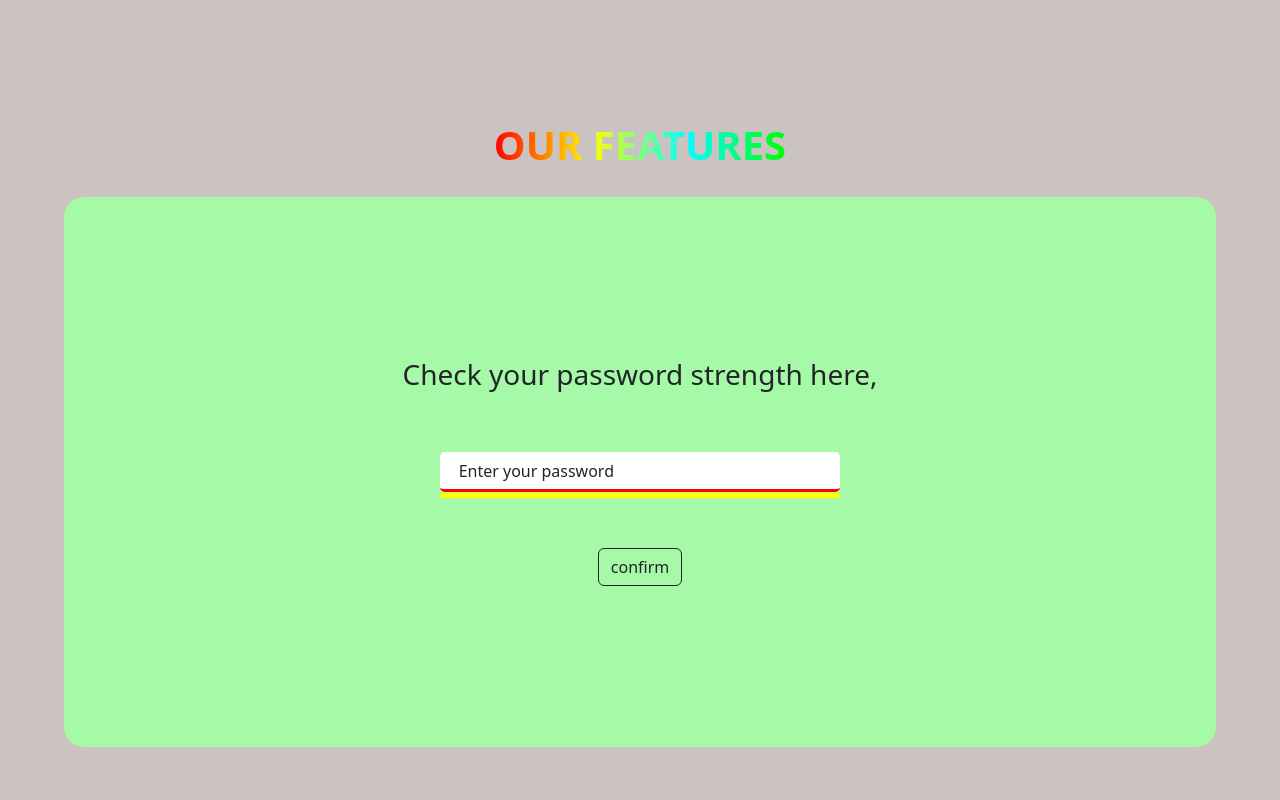
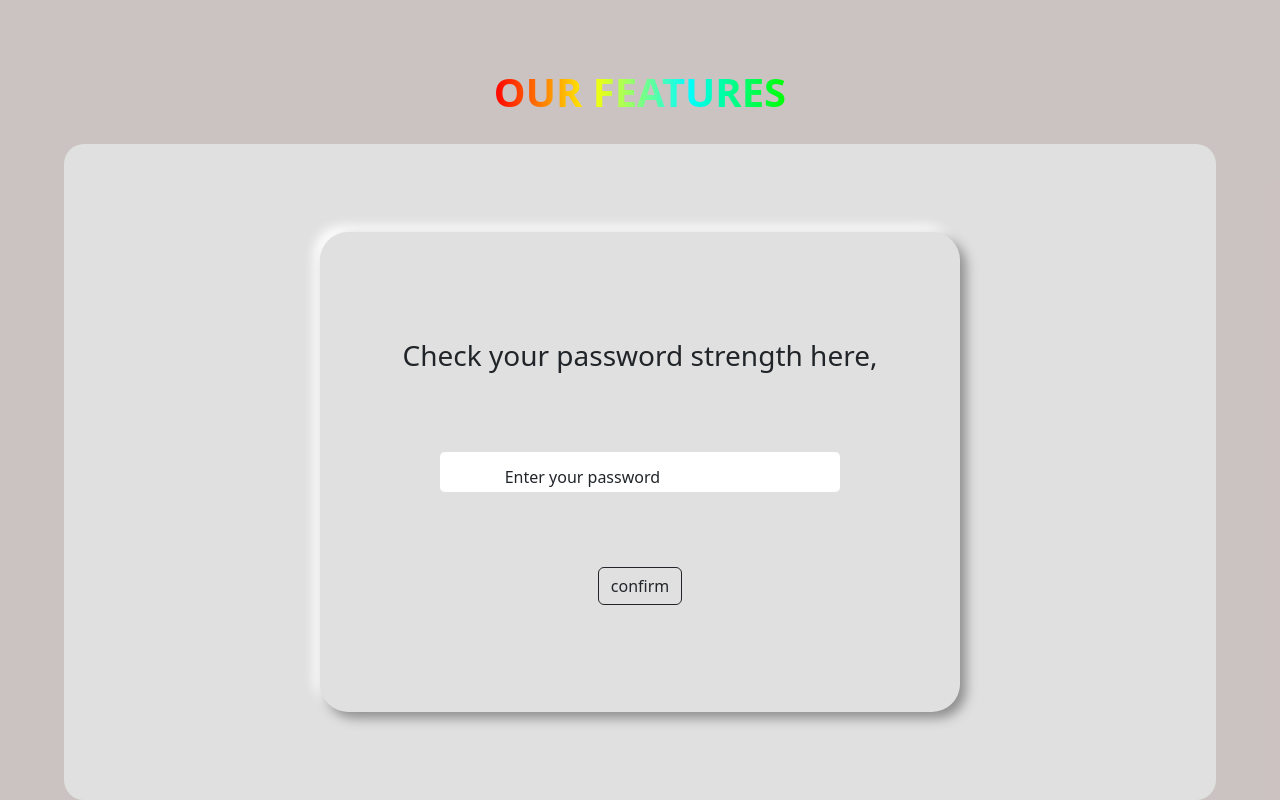
Before and after one commit to sunil143-rb/copied-website, a plain HTML site: page copied beautiful website/index.html in a window 1280 px wide. Shown: the part 1600-2400 px from the top of the page. Drawn offline with nearby package versions, Linux system fonts and the light colour scheme.

Commit message:
semi-final commit

```diff
--- a/copied beautiful website/index.html
+++ b/copied beautiful website/index.html
@@ -263,11 +263,14 @@
     <div class="third-page">
       <br><br>
 <center> <h1 class="fw-bold feature"> OUR FEATURES</h1></center>
+<div  class = "box">
 <div class="password-strength">
-  <h3>Check your password strength here,</h3>
-  <input type="text"> <span>Enter your password </span>
-  <div class="pass-strenth-bar"></div>
-  <button class="btn btn-outline-dark">confirm</button>
+    <h3>Check your password strength here,</h3>
+    <input type="text" id="password"> <span>Enter your password </span>
+    <div class="pass-strenth-bar" id="pass-strength"></div>
+    <span>  </span>
+    <button class="btn btn-outline-dark">confirm</button>
+  </div>
 </div>
 
     </div>
--- a/copied beautiful website/script.js
+++ b/copied beautiful website/script.js
@@ -28,6 +28,32 @@ function scrolldown() {
   });
 }
 
+document.getElementById("password").addEventListener("input", function () {
+  const password = this.value;
+
+  let strengthbar = document.getElementById("pass-strength");
+
+  let strength = 0;
+
+  if (password.length >= 8) strength += 2;
+  if (/[A-Z]/.test(password)) strength += 2;
+  if (/[a-z]/.test(password)) strength += 2;
+  if (/[0-9]/.test(password)) strength++;
+  if (/[\W]/.test(password)) strength++;
+
+  if (strength >= 8) {
+    strengthbar.classList.add("green");
+  }
+  if (strength <= 6 && strength >= 4) {
+    strengthbar.classList.add("yellow");
+  }
+  if (strength <= 4) {
+    strengthbar.classList.add("red");
+  }
+
+  console.log(strength);
+});
+
 // gsap code
 
 gsap.from(".scroller .scroll", {
--- a/copied beautiful website/style.css
+++ b/copied beautiful website/style.css
@@ -596,60 +596,89 @@ button:hover .star-6 {
   color: transparent;
 }
 
-.password-strength {
-  height: 550px;
+.box {
+  height: 90%;
   width: 90%;
   background-color: rgb(166, 249, 166);
+  background-color: rgba(40, 11, 11, 0.542);
+  display: flex;
+  justify-content: center;
+  align-items: center;
+  flex-direction: column;
+  border-radius: 20px;
+  background-color: #e0e0e0;
+}
+
+.password-strength {
   display: flex;
   justify-content: center;
   align-items: center;
   flex-direction: column;
   gap: 40px;
+  height: 60%;
+  width: 50%;
   border-radius: 20px;
+  position: absolute;
+  border-radius: 28px;
+  background: #e0e0e0;
+  box-shadow:  6px 6px 12px #8d8d8d,
+               -6px -6px 12px #ffffff;
 }
+
 
 .password-strength input {
   width: 400px;
   height: 40px;
   padding: 10px;
   border-radius: 5px;
-  /* background-color: rgba(0, 0, 0, 0.876); */
-  /* color: white; */
   border: none;
   outline: none;
-  border-bottom: 3px solid red;
   position: absolute;
-
 }
 
-.password-strength span{
+.password-strength span {
   position: relative;
-  top: 20px;
+  top: 45px;
   right: 9%;
   pointer-events: none;
   transition: 0.3s ease-in-out;
 }
 
-.password-strength input:focus~span{
-color: green;
-font-size: 0.75em;
-transform: translateY(-40px);
+.password-strength input:focus ~ span {
+  color: green;
+  font-size: 0.75em;
+  transform: translateY(-40px);
 }
 
-.pass-strenth-bar{
-  width:400px ;
+.pass-strenth-bar {
+  height: 3px;
+  width: 0;
+  position: relative;
+  top: 10px;
+  right: 14%;
 }
 
-
-.pass-strenth-bar::after{
-  content: "";
+.red {
+  background-color: red;
+  box-shadow: 0 0 10px red, 0 0 10px red;
+  width: 100px;
   position: relative;
-  top: -10px;
-  left: 0;
-  width: 100%;
-  height: 5px;
-  display: block;
+  right: 150px;
+  transition: 0.3s ease-in;
+}
+.yellow {
   background-color: yellow;
+  box-shadow: 0 0 10px yellow, 0 0 10px yellow;
+  width: 210px;
+  position: relative;
+  right: 93px;
+  transition: 0.3s ease-in;
 }
-
-.password-strength button{}
+.green {
+  background-color: green;
+  box-shadow: 0 0 10px green, 0 0 10px green;
+  width: 400px;
+  position: relative;
+  right: 0px;
+  transition: 0.3s ease-in;
+}
```
